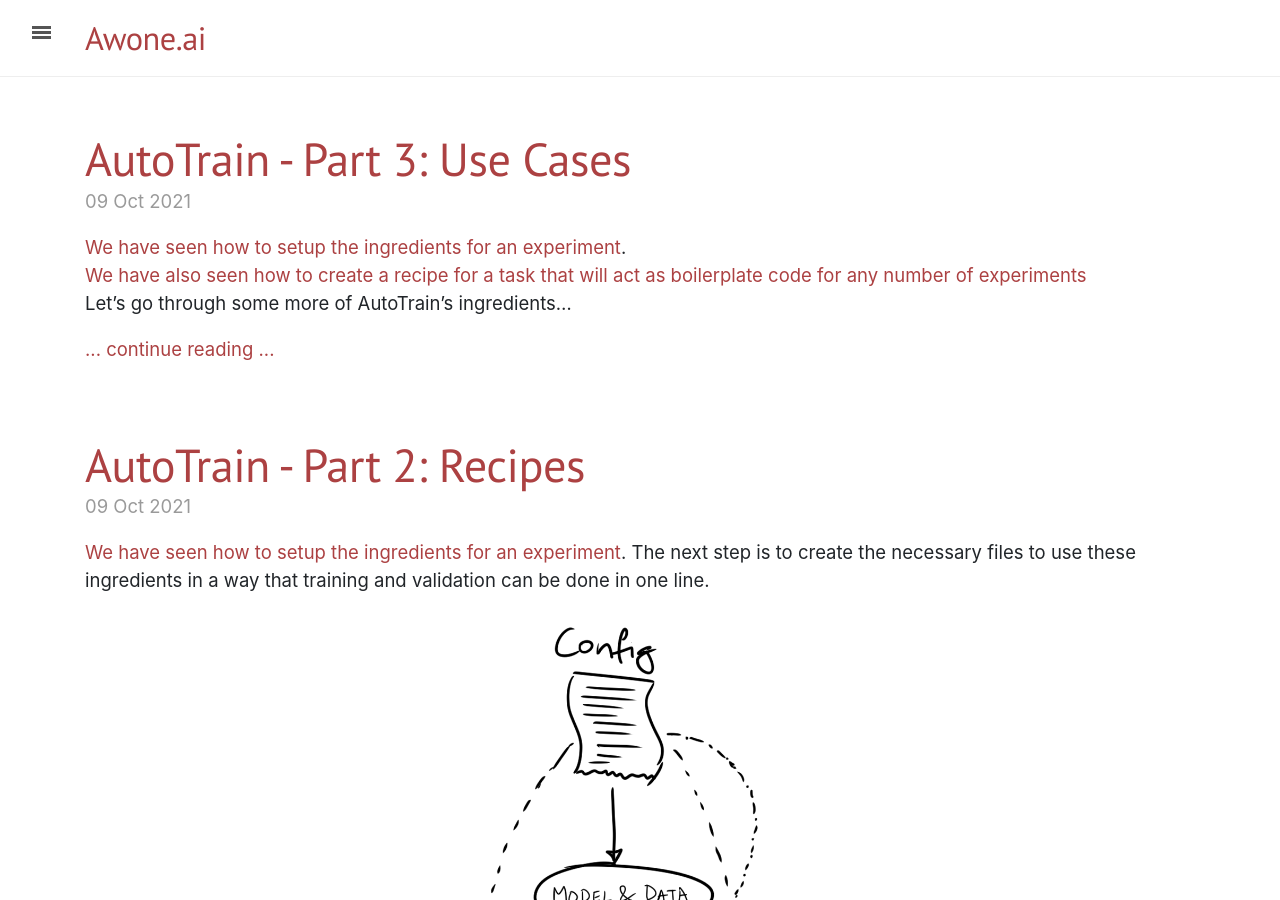
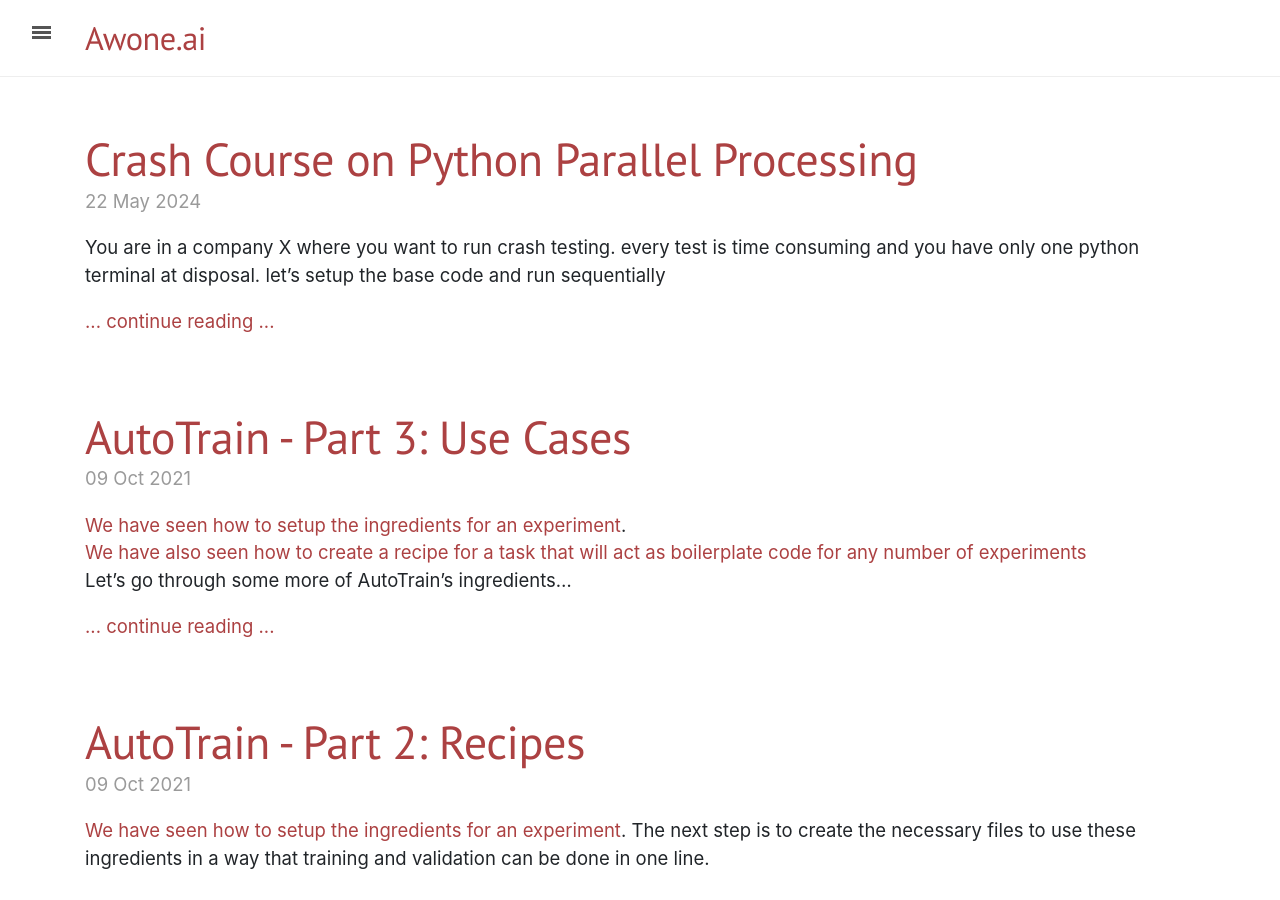
Before and after one commit to sizhky/sizhky.github.io, a Jekyll site: the page built from index.html, in a window 1280 px wide and 900 px high. Built offline with Jekyll 4.4.1, drawn with Linux system fonts in a browser that asks for light colours; the list of posts is cut into pages by our own code; some of the changed lines change nothing that is shown; some of the changed text lies outside the part shown.

Commit message:
add a new post

````diff
--- /dev/null
+++ b/_posts/2024-05-22-a-crash-course-on-python-parallel-processing.md
@@ -0,0 +1,178 @@
+---
+layout: post
+title:  "Crash Course on Python Parallel Processing"
+date:   2024-05-22 21:25 +0530
+categories: posts
+---
+
+You are in a company X where you want to run crash testing. every test is time consuming and you have only one python terminal at disposal.
+let's setup the base code and run sequentially
+
+<!--more-->
+
+```python
+class CrashTest:
+    def __init__(self, car_cfg):
+        self.car_cfg = car_cfg
+        self.tests = []
+
+    @timer
+    def _run_test(self, crash_cfg):
+        np.random.seed(10)
+        sim_cplx = crash_cfg['simulation_complexity']
+        car_cplx = self.car_cfg['mesh_complexity']
+        crash_cfg['name'] = f'{crash_cfg["type"]}__{sim_cplx}__{car_cplx}'
+        x = sim_cplx * car_cplx
+        time.sleep(np.random.rand()*x/1000)
+        o = {**crash_cfg, **self.car_cfg}
+        return o
+
+    def run_test(self, crash_cfg):
+        o = self._run_test(crash_cfg)
+        self.tests.append(o)
+        return o
+
+    def run_all_tests(self, crashes):
+        for cfg in crashes:
+            self.run_test(cfg)
+
+    def change_mesh(self, complexity):
+        self.car_cfg['mesh_complexity'] = complexity
+
+    def __repr__(self):
+        return 'Crash Tester'
+```
+
+
+```python
+@timer
+def main():
+    crashes = [
+        {'type': 'side', 'simulation_complexity': 10},
+        {'type': 'front', 'simulation_complexity': 50},
+        {'type': 'rear', 'simulation_complexity': 20}
+    ]
+    car = {'mesh_complexity':200}
+    c = CrashTest(car)
+    c.run_all_tests(crashes)
+    c.change_mesh(complexity=400)
+    c.run_all_tests(crashes)
+    return {'tests': c.tests}
+
+o = main()
+duration = o['end'] - o['start']
+print(f'{duration=} s')
+```
+
+    duration=37.05401233399971 s
+
+
+<img src='https://i.imgur.com/RKNlZ7g.png' alt='image' style='max-height: 600px; width=auto;'>
+
+As you can see the whole effort took 37 seconds. The program was executing one simulation after another. As you know computers have more CPUs and each CPU has multiple threads, which can pick up code and do computations parallely. Let's use python's threading to start as many new threads as required for each crash, during the function `run_all_tests`. During creation of each thread, we'll also get it rolling by calling `thread.start` and append it to a list of threads so that we can collect the results for all of them at once.
+
+
+```python
+import threading
+
+class AsyncCrashTest(CrashTest):
+    def run_all_tests(self, crashes):
+        threads = []
+        for crash in crashes:
+            thread = threading.Thread(target=self.run_test, args=(crash,))
+            thread.start()
+            threads.append(thread)
+
+        for thread in threads:
+            thread.join()
+```
+
+
+```python
+@timer
+def main():
+    np.random.seed(10)
+    crashes = [
+        {'type': 'side', 'simulation_complexity': 10},
+        {'type': 'front', 'simulation_complexity': 50},
+        {'type': 'rear', 'simulation_complexity': 20}
+    ]
+
+    car = {'mesh_complexity':200}
+    c = AsyncCrashTest(car)
+    c.run_all_tests(crashes)
+
+    c.change_mesh(complexity=400)
+    c.run_all_tests(crashes)
+
+    return {'tests': c.tests}
+
+o = main()
+duration = o['end'] - o['start']
+print(f'{duration=} s')
+```
+
+    duration=23.14907920800033 s
+
+
+![](https://i.imgur.com/K9c39bc.png)
+
+Only 23s now. There's a significant drop in the total time taken! We can take it a step further and start all the threads for all the simulations at once, and gather all the results only at the end.
+
+
+```python
+import threading
+
+class AsyncCrashTest(CrashTest):
+    def __init__(self, *args, **kwargs):
+        super().__init__(*args, **kwargs)
+        self.threads = []
+
+    def run_all_tests(self, crashes):
+        for crash in crashes:
+            thread = threading.Thread(target=self.run_test, args=(crash,))
+            thread.start()
+            self.threads.append(thread)
+
+    def get_all_results(self):
+        for thread in self.threads:
+            thread.join()
+```
+
+
+```python
+@timer
+def main():
+    np.random.seed(10)
+    crashes = [
+        {'type': 'side', 'simulation_complexity': 10},
+        {'type': 'front', 'simulation_complexity': 50},
+        {'type': 'rear', 'simulation_complexity': 20}
+    ]
+
+    car = {'mesh_complexity':200}
+    c = AsyncCrashTest(car)
+    c.run_all_tests(crashes)
+
+    c.change_mesh(complexity=400)
+    c.run_all_tests(crashes)
+
+    c.get_all_results()
+    return {'tests': c.tests}
+
+o = main()
+duration = o['end'] - o['start']
+print(f'{duration=} s')
+```
+
+    duration=15.4309698750003 s
+
+
+![](https://i.imgur.com/0R1KKOw.png)
+
+Only 15 seconds! As you can see, we used the power of parallel processing to start all the computations at once and collect them all at the end, without worrying about when each one of them completes. This makes the whole process quick and the only factor that decides the final time is the slowest simulation
+
+
+```python
+
+```
````
Also changed, not shown: public/css/poole.css (+60 -15 lines).
